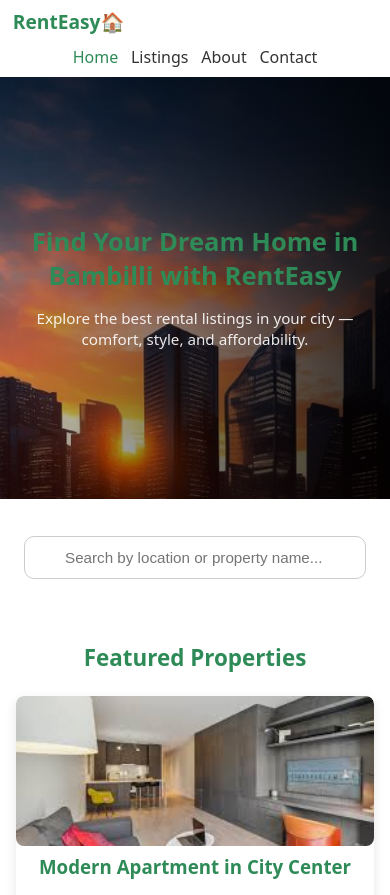
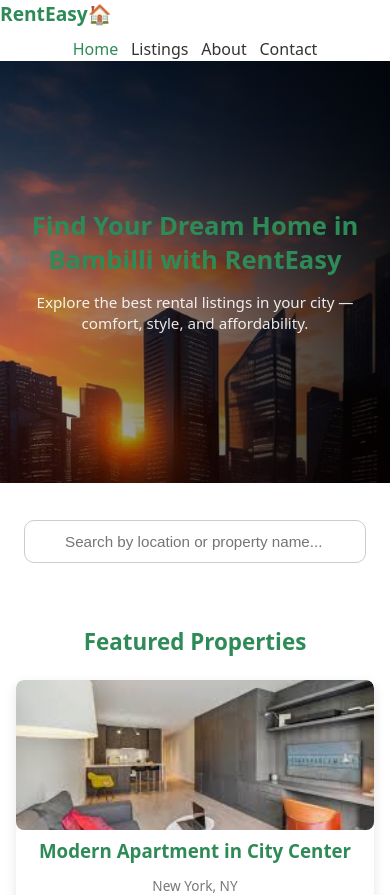
Before and after one commit to muluhbills-ai/Rental-homes, a React (Vite) app: page / in a window 390 px wide. Shown: the top 895 px of the page. Built offline with nearby package versions, Linux system fonts and the light colour scheme.

Commit message:
arranged navbar

```diff
--- a/src/components/Navbar/NavBar.module.css
+++ b/src/components/Navbar/NavBar.module.css
@@ -3,7 +3,7 @@
 ========================= */
 .Navbar {
   display: flex;
-  justify-content: space-between;
+  justify-content: space-between; /* logo left, links right */
   align-items: center;
   background-color: #ffffff;
   padding: 1rem 2rem;
@@ -24,6 +24,7 @@
   font-weight: 700;
   color: #2e8b57;
   white-space: nowrap; /* Prevent logo text wrapping */
+  flex-shrink: 0; /* Keep logo fixed on left */
 }
 
 /* =========================
@@ -33,9 +34,11 @@
   list-style: none;
   display: flex;
   align-items: center;
-  gap: 1.5rem;
+  justify-content: flex-end; /* move links to right */
+  gap: 1.8rem;
   margin: 0;
   padding: 0;
+  flex-grow: 1;
 }
 
 .links a {
@@ -57,14 +60,14 @@
 
 /* Tablet screens */
 @media (max-width: 768px) {
-  .navbar {
+  .Navbar {
     flex-wrap: wrap;
     padding: 0.8rem 1rem;
   }
 
   .links {
     width: 100%;
-    justify-content: center;
+    justify-content: center; /* center links on smaller screens */
     flex-wrap: wrap;
     gap: 1rem;
     margin-top: 0.5rem;
@@ -77,7 +80,7 @@
 
 /* Extra small screens / mobile */
 @media (max-width: 480px) {
-  .navbar {
+  .Navbar {
     padding: 0.5rem 0.8rem;
   }
 
```
